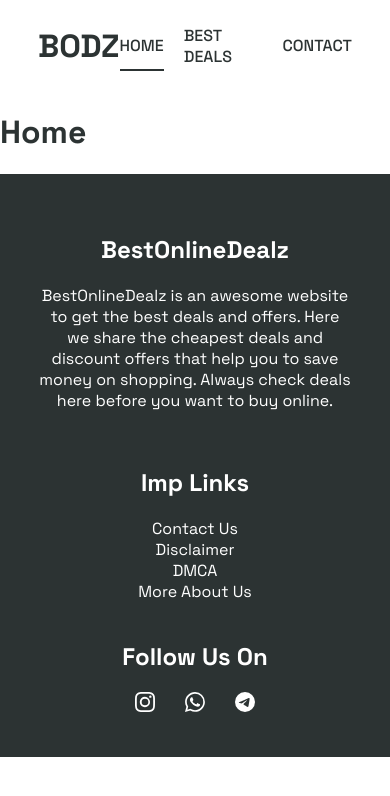
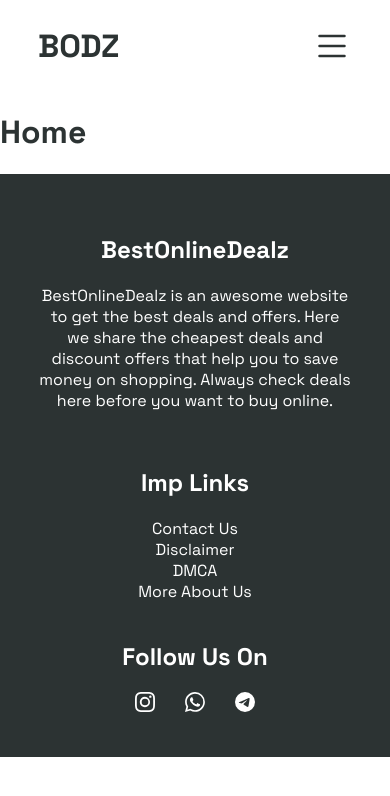
Before and after one commit to arush789/Best-Online-Dealz, a React (Vite) app: page / in a window 390 px wide. Shown: the top 796 px of the page. Built offline with nearby package versions, Linux system fonts and the light colour scheme.

Commit message:
made header responsive

```diff
--- a/src/Components/Header.jsx
+++ b/src/Components/Header.jsx
@@ -2,14 +2,35 @@
 import { NavLink } from "react-router-dom";
 
 export default function Header() {
+    const [menuClass, setMenuClass] = React.useState("mob-header-menu")
+
+    function handleMenuToggle() {
+        setMenuClass(prevClass => prevClass === "mob-header-menu" ? "mob-header-menu active-menu" : "mob-header-menu")
+    }
+
     return (
         <header>
+            <div className="pc-header">
                 <h1 className="brand-name">BODZ</h1>
                 <ul>
                     <li><NavLink to="/">Home</NavLink></li>
                     <li><NavLink to="/best-deals">Best Deals</NavLink></li>
                     <li><NavLink to="/contact">Contact</NavLink></li>
                 </ul>
+            </div>
+            <div className="mob-header">
+                <h1 className="brand-name">BODZ</h1>
+                <svg onClick={handleMenuToggle} xmlns="http://www.w3.org/2000/svg" width="40" height="40" fill="currentColor" className="bi bi-list" viewBox="0 0 16 16">
+                    <path fill-rule="evenodd" d="M2.5 12a.5.5 0 0 1 .5-.5h10a.5.5 0 0 1 0 1H3a.5.5 0 0 1-.5-.5m0-4a.5.5 0 0 1 .5-.5h10a.5.5 0 0 1 0 1H3a.5.5 0 0 1-.5-.5m0-4a.5.5 0 0 1 .5-.5h10a.5.5 0 0 1 0 1H3a.5.5 0 0 1-.5-.5"/>
+                </svg>
+            </div>
+            <div className={menuClass}>
+                <ul>
+                    <li><NavLink onClick={() => setMenuClass("mob-header-menu")} to="/">Home</NavLink></li>
+                    <li><NavLink onClick={() => setMenuClass("mob-header-menu")} to="/best-deals">Best Deals</NavLink></li>
+                    <li><NavLink onClick={() => setMenuClass("mob-header-menu")} to="/contact">Contact</NavLink></li>
+                </ul>
+            </div>
         </header>
     )
 }
--- a/src/index.css
+++ b/src/index.css
@@ -14,8 +14,8 @@
     display: none;
 }
 
-/*> HEADER */
-header {
+/*> PC Header */
+.pc-header {
     height: 91px;
     display: flex;
     align-items: center;
@@ -23,11 +23,11 @@
     padding: 0 38px;
 }
 
-header > .brand-name {
+.pc-header > .brand-name {
     font-weight: 700;
 }
 
-header > ul {
+.pc-header > ul {
     list-style: none;
     display: flex;
     align-items: center;
@@ -37,12 +37,12 @@
     height: 100%;
 }
 
-header > ul > li {
+.pc-header > ul > li {
     height: inherit;
     position: relative;
 }
 
-header > ul > li > a {
+.pc-header > ul > li > a {
     display: flex;
     height: inherit;
     align-items: center;
@@ -53,7 +53,7 @@
     transition: 0.3s ease;
 }
 
-header > ul > li > a::before {
+.pc-header > ul > li > a::before {
     position: absolute;
     content: "";
     background-color: #2C3333;
@@ -64,12 +64,61 @@
     transform: scaleX(0);
     transition: 0.3s ease;
 }
-header > ul > li > a:hover::before {
+.pc-header > ul > li > a:hover::before {
     transform: scaleX(1);
 }
 
 .active::before {
     transform: scaleX(1);
+}
+
+.mob-header,
+.mob-header-menu {
+    display: none;
+}
+
+/*> Mobile Header */
+
+@media (max-width: 768px) {
+    .pc-header {
+        display: none;
+    }
+
+    .mob-header {
+        display: flex;
+        height: 91px;
+        align-items: center;
+        justify-content: space-between;
+        padding: 0 38px;
+    }
+
+    .mob-header-menu {
+        height: 0;
+        overflow: hidden;
+        display: flex;
+        justify-content: center;
+        align-items: center;
+        text-align: center;
+        transition: 0.3s ease;
+    }
+
+    .active-menu {
+        height: 80px;
+    }
+
+    .mob-header-menu > ul {
+        list-style: none;
+        margin: 0;
+        padding: 0;
+        display: flex;
+        flex-direction: column;
+        gap: 5px;
+    }
+
+    .mob-header-menu > ul > li > a {
+        text-decoration: none;
+        color: #2C3333;
+    }
 }
 
 /*> Footer */
```
Lines whose indentation alone changed are shown as unchanged.
